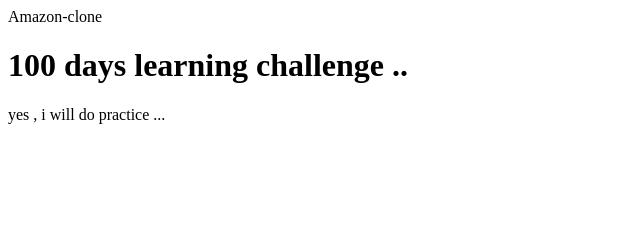
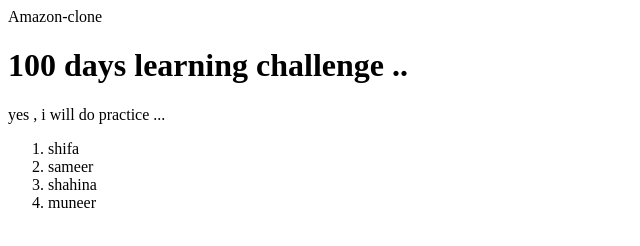
Before and after one commit to Shifa6786/amazon, a plain HTML site: page index.html in a window 1280 px wide. Shown: the whole page, without its empty margins (0-640 px from the left). Drawn offline with Linux system fonts and the light colour scheme.

Commit message:
Add files via upload

```diff
--- a/index.html
+++ b/index.html
@@ -5,5 +5,11 @@
     <body>
         <h1>100 days learning challenge ..</h1>
         <p>yes , i will do practice ...</p>
+        <ol>
+            <li>shifa</li>
+            <li>sameer</li>
+            <li>shahina</li>
+            <li>muneer</li>
+        </ol>
     </body>
 </html>
```
